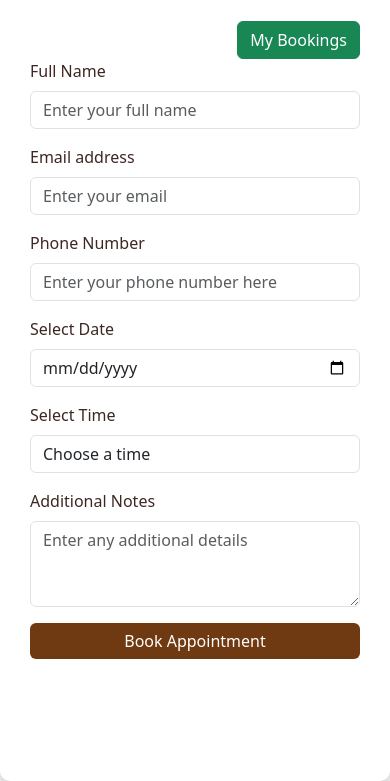
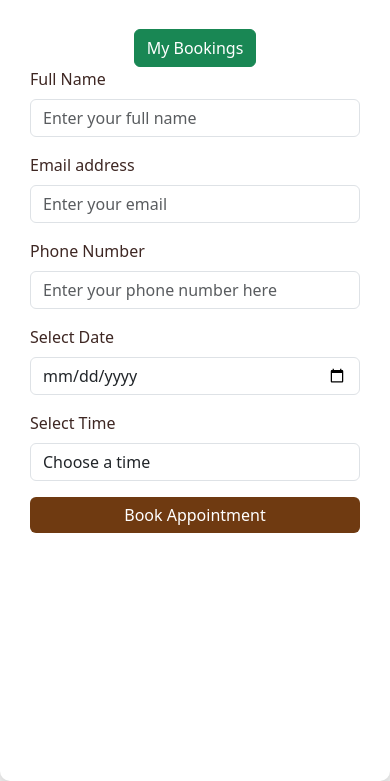
Before and after one commit to Xan1237/FeildManager, a website: page public/Fields/Eddie.html in a window 390 px wide. Shown: the part 63-844 px from the top of the page. Drawn offline with nearby package versions, Linux system fonts and the light colour scheme.

Commit message:
Mobile Changes
Fixed button so it would be centerd on mobile. Also removed additional notes option as it is really not needed

```diff
--- a/public/Fields/Eddie.html
+++ b/public/Fields/Eddie.html
@@ -62,7 +62,7 @@
 <body>
     <div class="container">
         <h2 class="text-center mb-4">Appointment Booking</h2>
-        <div class=" d-flex justify-content-end">
+        <div  class=" d-flex pt-2 justify-content-sm-end justify-content-center">
             <a href="../myBookings/MyBookings.html" ><button id="bookings" type="button" class="btn btn-success">My Bookings</button></a>
         </div>
         <form>
@@ -112,10 +112,6 @@
                     <option value="23:00">23:00</option>
                 </select>
             </div>
-            <div class="mb-3">
-                <label for="notes" class="form-label">Additional Notes</label>
-                <textarea class="form-control" id="notes" rows="3" placeholder="Enter any additional details"></textarea>
-            </div>
             <button type="submit" id="submit" class="btn btn-primary w-100">Book Appointment</button>
         </form>
     </div>
```
Also changed, not shown: public/Fields/Conrose.html (+3 -1 lines), public/Fields/Graves.html (+1 -5 lines), public/Fields/Mainland.html (+1 -5 lines), public/Fields/McDonald.html (+1 -5 lines), public/Fields/Tremont.html (+1 -5 lines).
